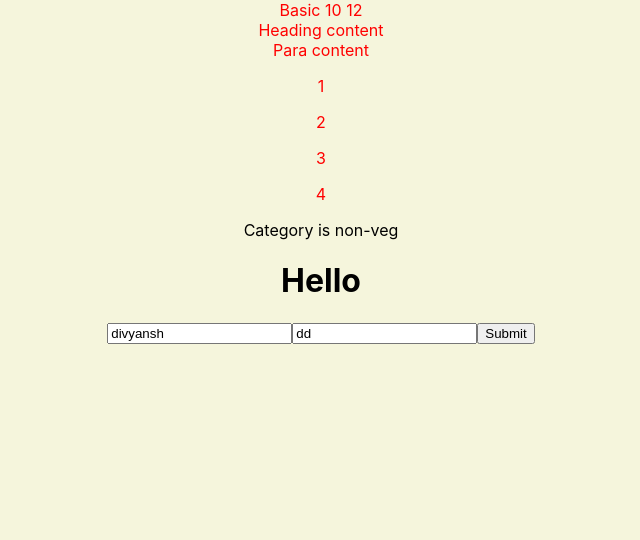
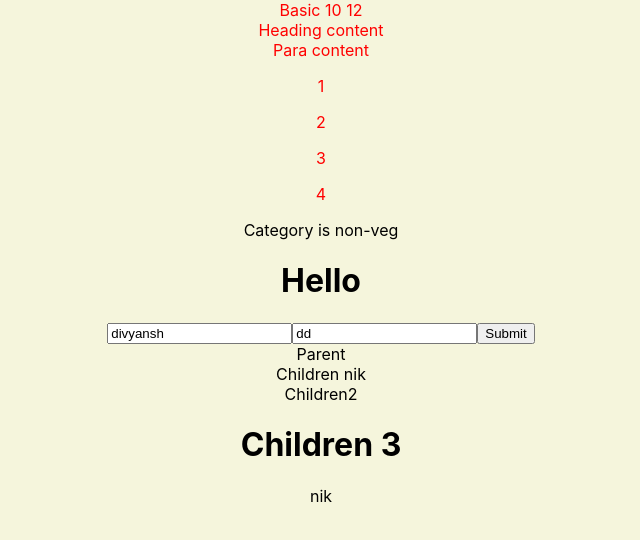
Before and after one commit to divyanshdixit/react-batch-12, a React (Create React App) app: page / in a window 1280 px wide. Shown: the top 540 px of the page, without its empty margins (319-959 px from the left). Built offline with nearby package versions, Linux system fonts and the light colour scheme.

Commit message:
useeffect, context

```diff
--- a/src/App.js
+++ b/src/App.js
@@ -3,13 +3,22 @@ import './App.css';
 import Basic from './components/Basic';
 import IfElseComponent from './components/IfElseComponent';
 import Forms from './components/Forms';
+import Heading from './components/Heading';
+// import Restraunt from './components/Restraunt';
+import Parent, {uContext} from './components/Parent';
 
 function App() {
   return (
     <div className="App">
+
       <Basic/>
       <IfElseComponent/>
       <Forms/>
+      <Heading/>
+      {/* <Restraunt/> */}
+      <uContext.Provider value="nik">
+        <Parent/>
+      </uContext.Provider>
     </div>
   );
 }
--- /dev/null
+++ b/src/components/Children.jsx
@@ -0,0 +1,14 @@
+import React from 'react'
+import Children2 from './Children2'
+
+function Childrens({uname}) {
+  return (
+    <>
+        <div>Children {uname}</div>
+        <Children2 uname={uname}/>
+    </>
+    // children2 => children 3
+  )
+}
+
+export default Childrens
--- /dev/null
+++ b/src/components/Children2.jsx
@@ -0,0 +1,13 @@
+import React from 'react'
+import Children3 from './Children3'
+
+function Children2() {
+  return (
+    <>
+      <div>Children2</div>
+      <Children3/>
+    </>
+  )
+}
+
+export default Children2
--- /dev/null
+++ b/src/components/Children3.jsx
@@ -0,0 +1,19 @@
+import React from 'react'
+import {uContext} from './Parent';
+
+function Children3() {
+  return (
+    <uContext.Consumer>
+    {
+        (value) => (
+            <>
+                <h1> Children 3 </h1>
+                {`${value}`}
+            </>
+        )
+    }
+    </uContext.Consumer>
+  )
+}
+
+export default Children3
--- /dev/null
+++ b/src/components/Parent.jsx
@@ -0,0 +1,23 @@
+import React, {useState, createContext, useContext} from 'react'
+import Childrens from './Children';
+
+const uContext = createContext('nik');
+
+function Parent() {
+    const [uname, setUname] = useState('nik');
+    console.log(uContext)
+
+
+  return (
+    <>
+    <div>Parent</div>
+    <Childrens uname={uname}/>
+    </>
+  )
+}
+
+export default Parent
+export { uContext}
+
+//
+// parent => children1 => children2 => children3 (prop drilling), prop lifting
--- /dev/null
+++ b/src/components/Restraunt.jsx
@@ -0,0 +1,40 @@
+import React, {useState, useEffect} from 'react';
+
+function Restraunt() {
+    const [posts, setPosts] = useState([]);
+
+    // useEffect( () => {
+    //     fetch('https://jsonplaceholder.typicode.com/posts')
+    //         .then(res => res.json())
+    //         .then(data => {
+    //             console.log(data);
+    //             setPosts(data);
+    //         })
+    // },[]) // for the first time
+
+    useEffect( async () => {
+        const response = await fetch('https://jsonplaceholder.typicode.com/posts');
+        const json = await response.json();
+        console.log(response, json)
+    }, []);
+    useEffect(() => {
+
+    })
+
+  return (
+    <>
+        <div className='posts'>
+            {
+                (posts).map(post => (
+                    <>
+                        <h1> {post.title} </h1>
+                        <p> {post.body} </p>
+                    </>
+                ))
+            }
+        </div>
+    </>
+  )
+}
+
+export default Restraunt
```
Also changed, not shown: src/components/ClassCompo.jsx (added, +46 -0 lines), src/containers/About.jsx (added), src/containers/Restraunt/index.jsx (added), src/styles/Restraunt/index.css (added), src/styles/menu/index.css (added).
